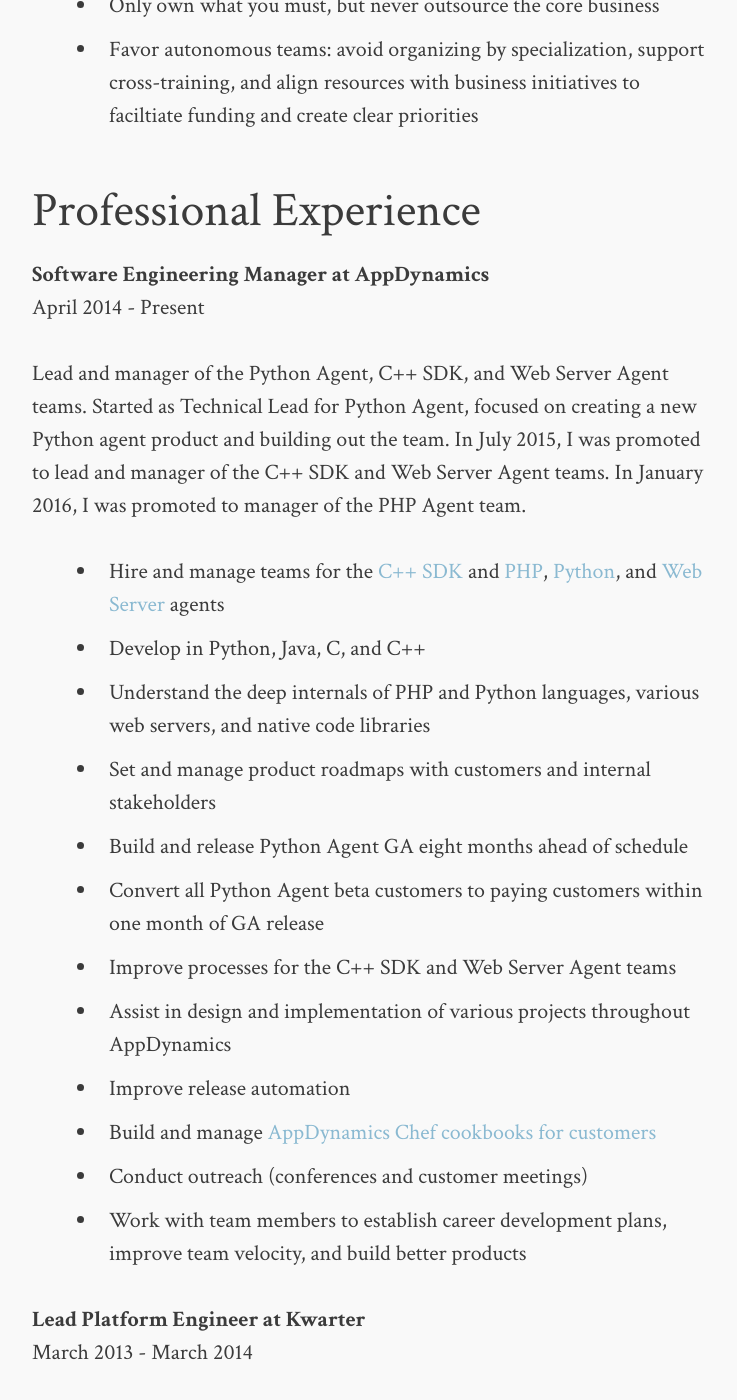
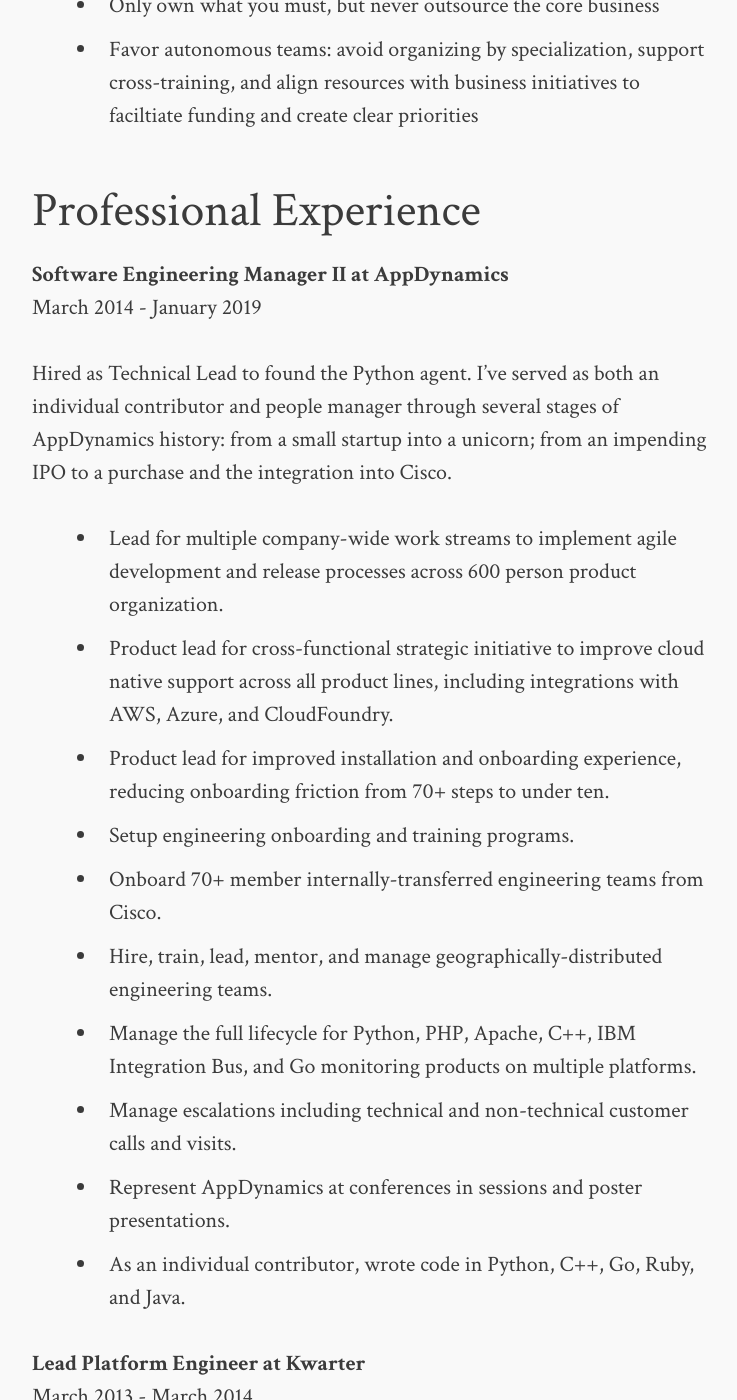
Before and after one commit to dkoepke/dkoepke.github.io, a Jekyll site: the page built from Resume.md, in a window 1280 px wide and 1400 px high, scrolled down 1704 px. Shown: the whole window, without its empty margins (268-1005 px from the left). Built offline with Jekyll 4.4.1, drawn with Linux system fonts in a browser that asks for light colours.

Commit message:
Update resume to reflect that I am leaving AppDynamics

```diff
--- a/Resume.md
+++ b/Resume.md
@@ -36,23 +36,21 @@ I am a software engineering generalist with over ten years experience as a hands
 
 ## Professional Experience
 
-**Software Engineering Manager at AppDynamics**<br>
-April 2014 - Present
+**Software Engineering Manager II at AppDynamics**<br>
+March 2014 - January 2019
 
-Lead and manager of the Python Agent, C++ SDK, and Web Server Agent teams. Started as Technical Lead for Python Agent, focused on creating a new Python agent product and building out the team. In July 2015, I was promoted to lead and manager of the C++ SDK and Web Server Agent teams. In January 2016, I was promoted to manager of the PHP Agent team.
+Hired as Technical Lead to found the Python agent. I've served as both an individual contributor and people manager through several stages of AppDynamics history: from a small startup into a unicorn; from an impending IPO to a purchase and the integration into Cisco.
 
-* Hire and manage teams for the [C++ SDK](http://www.appdynamics.com/cpp/) and [PHP](http://appdynamics.com/php/), [Python](http://appdynamics.com/python), and [Web Server](http://www.appdynamics.com/apache-web-server/) agents
-* Develop in Python, Java, C, and C++
-* Understand the deep internals of PHP and Python languages, various web servers, and native code libraries
-* Set and manage product roadmaps with customers and internal stakeholders
-* Build and release Python Agent GA eight months ahead of schedule
-* Convert all Python Agent beta customers to paying customers within one month of GA release
-* Improve processes for the C++ SDK and Web Server Agent teams
-* Assist in design and implementation of various projects throughout AppDynamics
-* Improve release automation
-* Build and manage [AppDynamics Chef cookbooks for customers](https://github.com/appdynamics/appdynamics-cookbooks)
-* Conduct outreach (conferences and customer meetings)
-* Work with team members to establish career development plans, improve team velocity, and build better products
+* Lead for multiple company-wide work streams to implement agile development and release processes across 600 person product organization.
+* Product lead for cross-functional strategic initiative to improve cloud native support across all product lines, including integrations with AWS, Azure, and CloudFoundry.
+* Product lead for improved installation and onboarding experience, reducing onboarding friction from 70+ steps to under ten.
+* Setup engineering onboarding and training programs.
+* Onboard 70+ member internally-transferred engineering teams from Cisco.
+* Hire, train, lead, mentor, and manage geographically-distributed engineering teams.
+* Manage the full lifecycle for Python, PHP, Apache, C++, IBM Integration Bus, and Go monitoring products on multiple platforms.
+* Manage escalations including technical and non-technical customer calls and visits.
+* Represent AppDynamics at conferences in sessions and poster presentations.
+* As an individual contributor, wrote code in Python, C++, Go, Ruby, and Java.
 
 **Lead Platform Engineer at Kwarter**<br>
 March 2013 - March 2014
```
